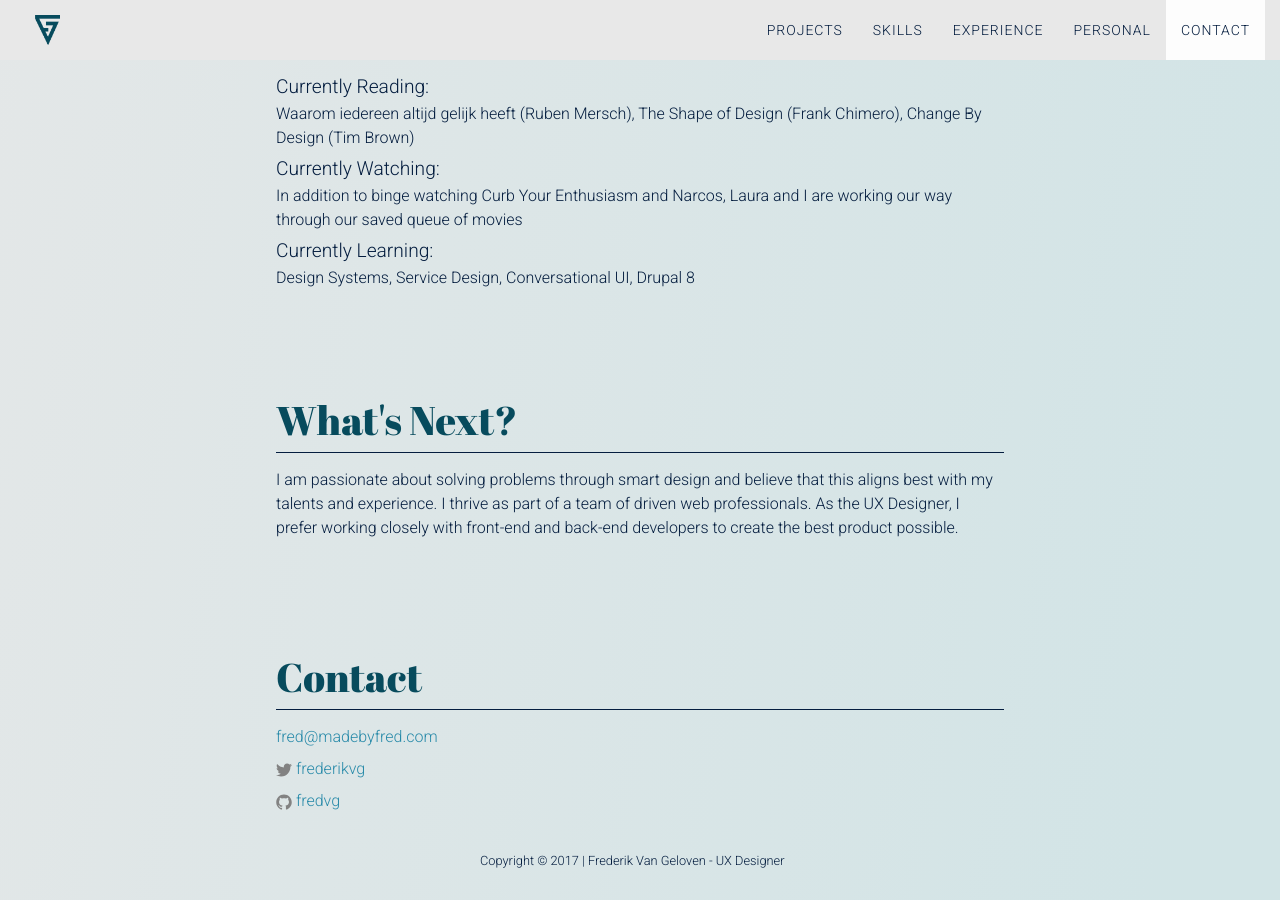
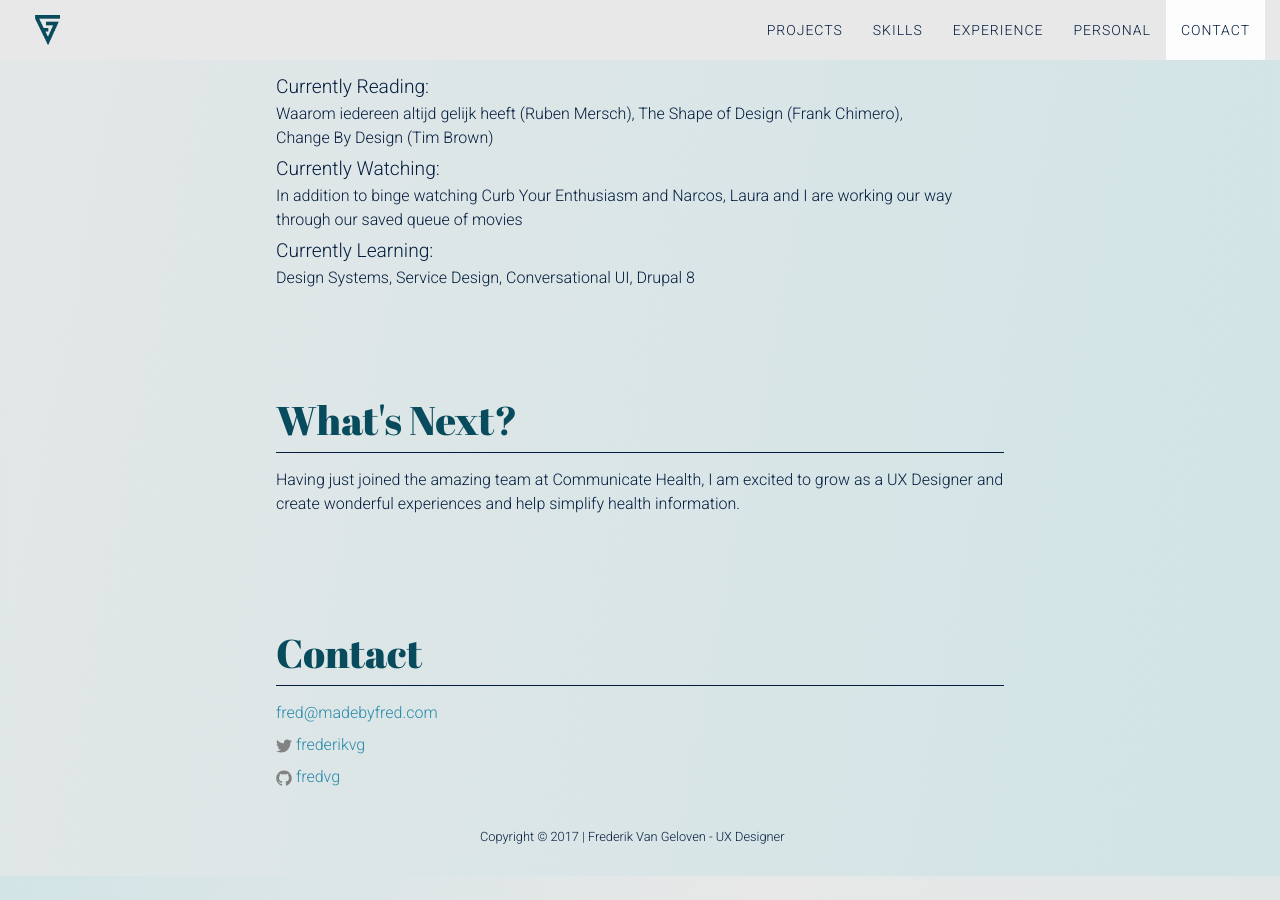
Before and after one commit to fredvg/fredvg.github.io, a Jekyll site: the page built from index.html, in a window 1280 px wide and 900 px high, scrolled down 5765 px. Built offline with Jekyll 4.4.1, drawn with Linux system fonts in a browser that asks for light colours; some of the changed lines change nothing that is shown.

Commit message:
updated whats next and added some none breaking spaces

```diff
--- a/_includes/about.html
+++ b/_includes/about.html
@@ -3,7 +3,7 @@
   <h2 class="section-title">About</h2>
   <div class="first-column">
     <p>As a UX/UI designer, I live and breathe digital design. I’m always hungry for new challenges that I can dream up solutions for.</p>
-    <p>Building the best possible digital products isn’t just team work, it’s a team sport. I do my best work as part of a team of driven web professionals.</p>
+    <p>Building the best possible digital products isn’t just team work, it’s a team sport. I do my best work as part of a team of driven web&nbsp;professionals.</p>
     <div>
       <a href="#contact" class="page-scroll btn btn-xl">Get in Touch!</a>
     </div>
--- a/_includes/experience.html
+++ b/_includes/experience.html
@@ -5,7 +5,7 @@
     <li>
       <span class="date">2017-present</span>
       <h3>UX Designer - <a class="company" href="http://communicatehealth.com">Communicate Health</a></h3>
-      <p class="description">UX Design for Communicate Health, an award-winning team of content and usability experts dedicated to designing better health information.</p>
+      <p class="description">UX Design for Communicate Health, an award-winning team of content and usability experts dedicated to designing better health&nbsp;information.</p>
     </li>
     <li>
       <span class="date">2015-2017</span>
--- a/_includes/next.html
+++ b/_includes/next.html
@@ -1,5 +1,5 @@
 <!-- What's Next Section -->
 <section id="whats-next">
 <h2 class="section-title">What's Next?</h2>
-<p>I am passionate about solving problems through smart design and believe that this aligns best with my talents and experience. I thrive as part of a team of driven web professionals. As the UX Designer, I prefer working closely with front-end and back-end developers to create the best product possible.</p>
+<p>Having just joined the amazing team at Communicate Health, I am excited to grow as a UX Designer and create wonderful experiences and help simplify health&nbsp;information.</p>
 </section>
--- a/_includes/personal.html
+++ b/_includes/personal.html
@@ -3,8 +3,8 @@
 <h2 class="section-title">Personal</h2>
 <p>When I'm not working, I enjoy spending time with my amazing wife <a href="http://lauramacchia.com">Laura</a>, and our almost-four year old son Felix. We enjoy all kinds of outdoor activities here in Vermont. I'm originally from Belgium, so mountains and seasons are still somewhat new to me. Before you ask, yes, the chocolate and beer cliches&nbsp;apply.</p>
 <ul class="entries">
-  <li><h3>Currently Reading:</h3>Waarom iedereen altijd gelijk heeft (Ruben Mersch), The Shape of Design (Frank&nbsp;Chimero), Change By Design (Tim&nbsp;Brown)</li>
-  <li><h3>Currently Watching:</h3>In addition to binge watching Curb Your Enthusiasm and Narcos, Laura and I are working our way through our saved queue of&nbsp;movies</li>
-  <li><h3>Currently Learning:</h3> Design Systems, Service Design, Conversational&nbsp;UI, Drupal 8</li>
+  <li><h3>Currently Reading:</h3>Waarom&nbsp;iedereen altijd&nbsp;gelijk&nbsp;heeft (Ruben&nbsp;Mersch), The Shape&nbsp;of&nbsp;Design (Frank&nbsp;Chimero), Change&nbsp;By&nbsp;Design (Tim&nbsp;Brown)</li>
+  <li><h3>Currently Watching:</h3>In addition to binge watching Curb&nbsp;Your&nbsp;Enthusiasm and Narcos, Laura and I are working our way through our saved queue of&nbsp;movies</li>
+  <li><h3>Currently Learning:</h3> Design Systems, Service Design, Conversational&nbsp;UI, Drupal&nbsp;8</li>
 </ul>
 </section>
```
